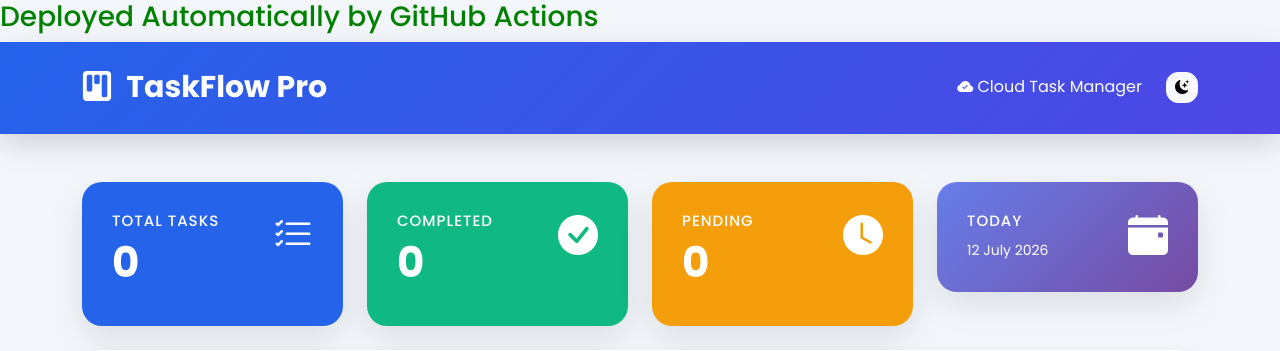
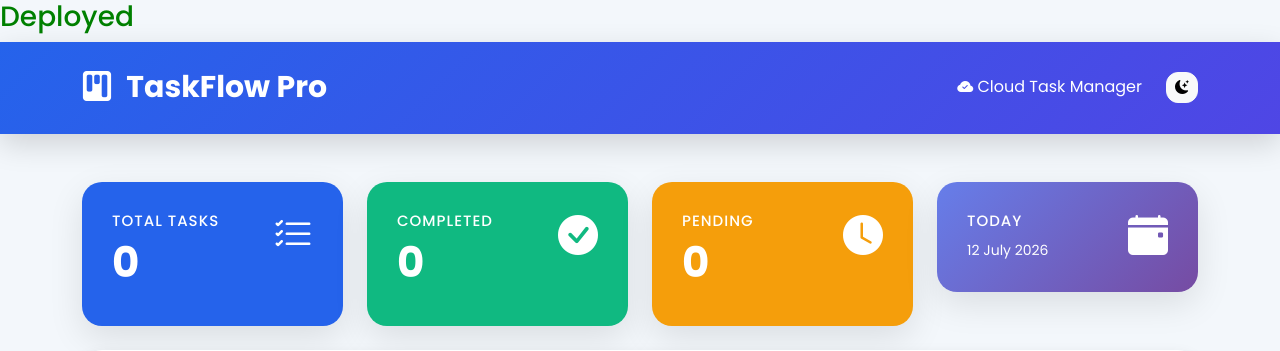
Before and after one commit to sravanthi581/TaskFlow-AWS-DevOps, a Flask app: page / in a window 1280 px wide. Shown: the top 351 px of the page. Run offline with Flask 3, Linux system fonts and the light colour scheme; data that the repository does not hold is empty.

Commit message:
Update base.html

```diff
--- a/templates/base.html
+++ b/templates/base.html
@@ -9,8 +9,8 @@
         name="viewport"
         content="width=device-width, initial-scale=1.0">
 
-    <title>TaskFlow Pro demo </title>
-    <h3 style="color:green;">Deployed Automatically by GitHub Actions</h3>
+    <title>TaskFlow Pro </title>
+    <h3 style="color:green;">Deployed </h3>
 
     <!-- Bootstrap -->
 
```
